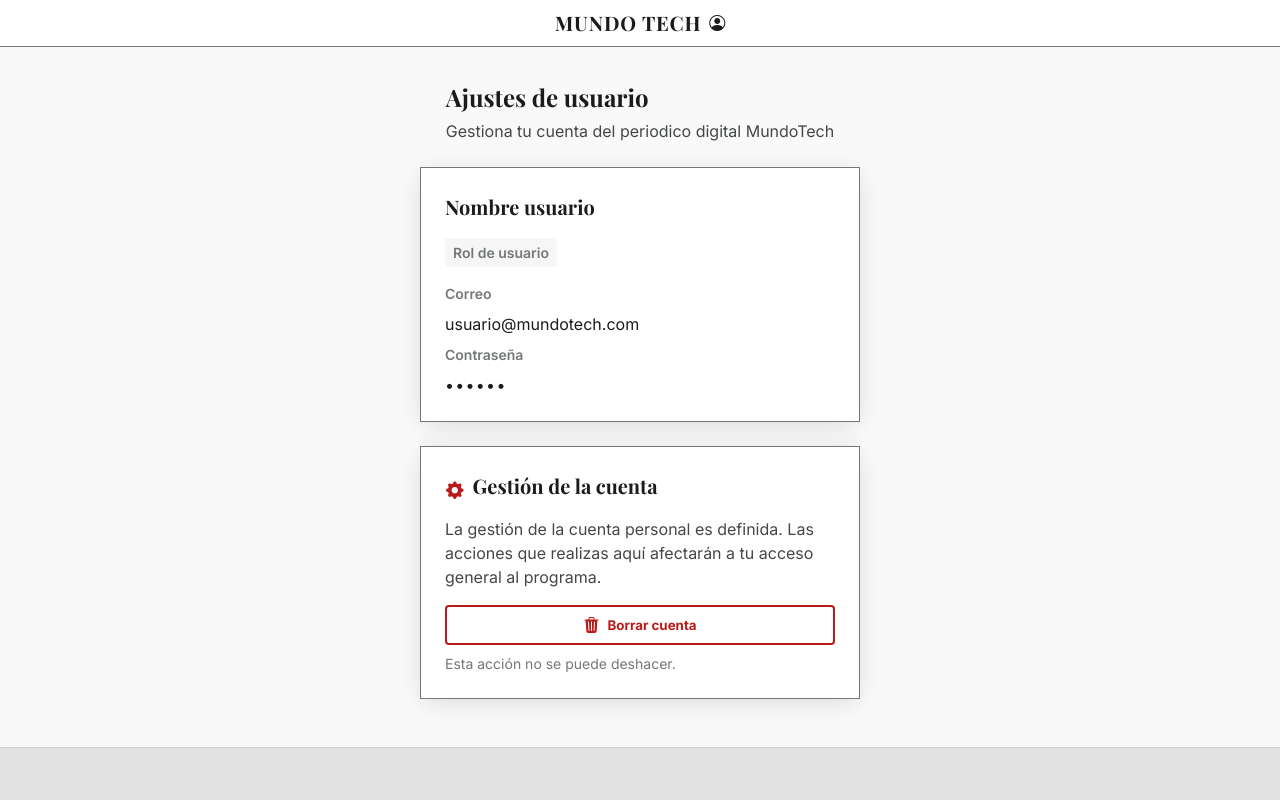
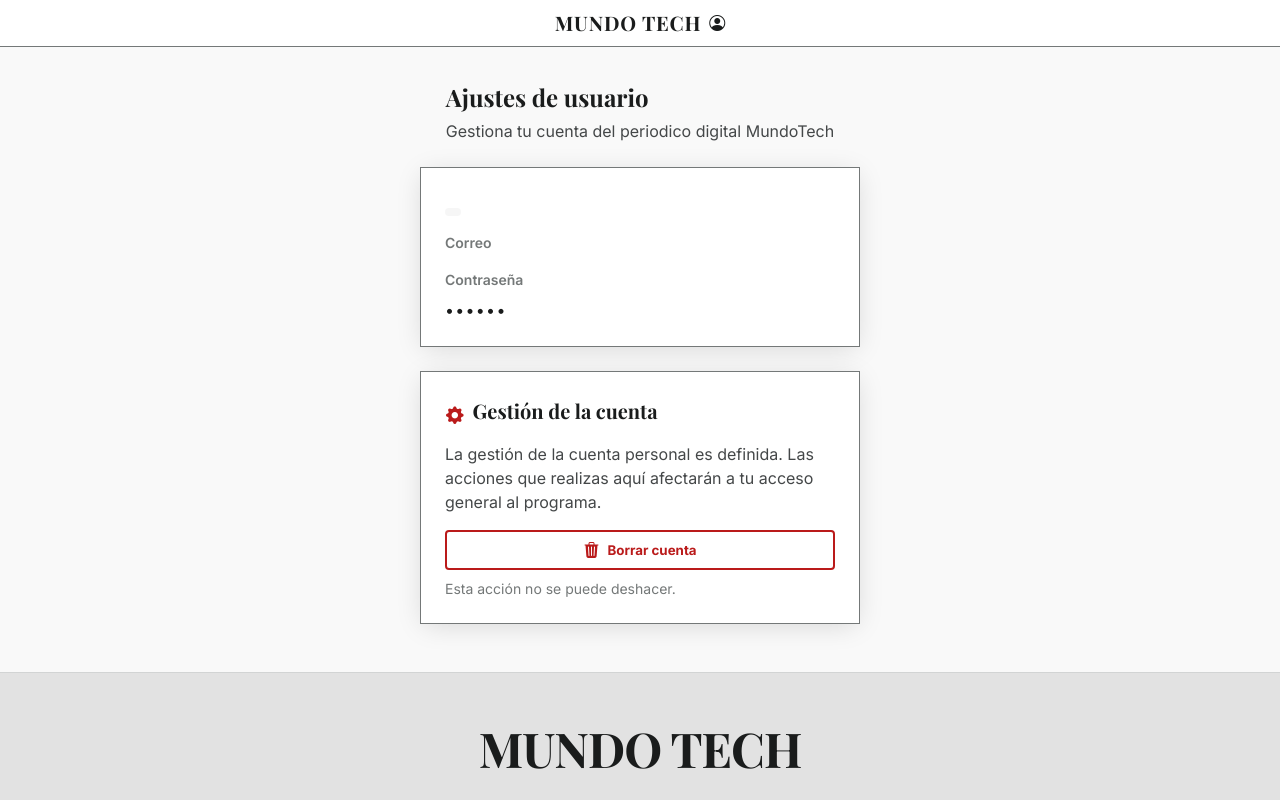
Before and after one commit to FactoriaF5-MundoTech-Team2/PeriodicoTeam2-frontend, a React (Vite) app: page /profile in a window 1280 px wide. Shown: the top 800 px of the page. Built offline with nearby package versions, Linux system fonts and the light colour scheme; no server answers; a web font is replaced by a local one.

Commit message:
Profile Page changed to connect with Back end

```diff
--- a/src/features/users/pages/ProfilePage/ProfilePage.jsx
+++ b/src/features/users/pages/ProfilePage/ProfilePage.jsx
@@ -1,10 +1,37 @@
-import React from "react";
-import { useNavigate, Link } from "react-router-dom";
+import { useState } from "react";
+import { useNavigate } from "react-router-dom";
+import { useUser } from "../../../../context/UserContext"
+import { deleteUser } from "../../services/userService"
+import Modal from "../../../../components/Modal/Modal"
 import "./ProfilePage.scss";
 
+
 export default function ProfilePage() {
+  const { currentUser, logout } = useUser()
+  const navigate = useNavigate()
+  const [showModal, setShowModal] = useState(false)
+
+  const handleDeleteAccount = async () => {
+    try {
+      await deleteUser(currentUser.id, currentUser.id)
+      logout()
+      navigate("/")
+    } catch (err) {
+      console.error(err)
+    }
+  }
+
+  const roles = currentUser?.roles?.join(" / ") ?? ""
+
   return (
     <>
+      {showModal && (
+        <Modal
+          message="¿Estás seguro/a de que quieres borrar tu cuenta? Esta acción no se puede deshacer."
+          onConfirm={handleDeleteAccount}
+          onCancel={() => setShowModal(false)}
+        />
+      )}
       <div className="ProfilePage">
         {/* Top text (not a card) */}
         <div className="ProfilePage__intro">
@@ -16,15 +43,15 @@ export default function ProfilePage() {
 
         {/* Card 1 */}
         <section className="ProfilePage__card">
-          <h3 className="ProfilePage__cardTitle">Nombre usuario</h3>
+          <h3 className="ProfilePage__cardTitle">{currentUser?.name}</h3>
 
           <div className="ProfilePage__row">
-            <div className="ProfilePage__label">Rol de usuario</div>
+            <div className="ProfilePage__label">{roles}</div>
           </div>
 
           <div className="ProfilePage__grid">
             <div className="ProfilePage__gridLabel">Correo</div>
-            <div className="ProfilePage__gridValue">usuario@mundotech.com</div>
+            <div className="ProfilePage__gridValue">{currentUser?.email}</div>
 
             <div className="ProfilePage__gridLabel">Contraseña</div>
             <div className="ProfilePage__gridValue ProfilePage__gridValue--password">
@@ -48,7 +75,7 @@ export default function ProfilePage() {
             realizas aquí afectarán a tu acceso general al programa.
           </p>
 
-          <button type="button" className="ProfilePage__dangerBtn">
+          <button type="button" className="ProfilePage__dangerBtn" onClick={() => setShowModal(true)}>
             <span className="ProfilePage__dangerBtnIcon" aria-hidden="true">
               <i className="bi bi-trash3-fill"></i>
             </span>
```
Also changed, not shown: src/features/users/pages/ProfilePage.jsx (deleted, +0 -7 lines).
